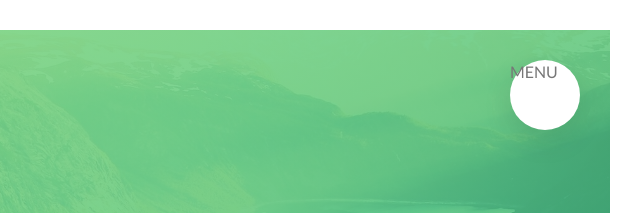
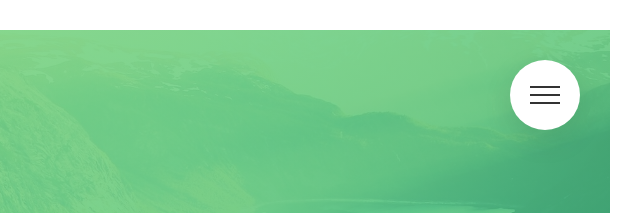
Before and after one commit to concentrator/natours, a website: page index.html in a window 1280 px wide. Shown: the top 213 px of the page, 640-1280 px from the left. Drawn offline with Linux system fonts and the light colour scheme.

Commit message:
Adds button icon

```diff
--- a/index.html
+++ b/index.html
@@ -15,7 +15,9 @@
   <body>
     <div class="navigation">
       <input type="checkbox" class="navigation__checkbox visually-hidden" id="navi-toggle">
-      <label for="navi-toggle" class="navigation__button">MENU</label>
+      <label for="navi-toggle" class="navigation__button">
+        <span class="navigation__icon"></span>
+      </label>
       <div class="navigation__background"></div>
       <nav class="navigation__nav">
         <ul class="navigation__list">
--- a/scss/layout/_navigation.scss
+++ b/scss/layout/_navigation.scss
@@ -11,6 +11,8 @@
     border-radius: 50%;
     z-index: 200;
     box-shadow: 0 1rem 3rem 0 rgba($color-black, 0.1);
+    text-align: center;
+    cursor: pointer;
   }
 
   &__background {
@@ -84,4 +86,49 @@
     width: 100%;
     opacity: 1;
   }
+
+  &__icon {
+    position: relative;
+    top: 50%;
+    margin-top: -1px;
+
+    &,
+    &::before,
+    &::after {
+      display: inline-block;
+      vertical-align: top;
+      width: 3rem;
+      height: 2px;
+      background-color: $color-grey-dark-3;
+      transition: all 0.3s;
+    }
+
+    &::before,
+    &::after {
+      content: "";
+      position: absolute;
+      left: 0;
+      // transition: all 2s;
+    }
+
+    &::before { top: -0.8rem; }
+    &::after { top: 0.8rem; }
+  }
+
+  &__button:hover &__icon::before { top: -1rem; }
+  &__button:hover &__icon::after { top: 1rem; }
+
+  &__checkbox:checked + &__button &__icon {
+    background-color: transparent;
+
+    &::before {
+      top: 0;
+      transform: rotate(135deg);
+    }
+
+    &::after {
+      top: 0;
+      transform: rotate(-135deg);
+    }
+  }
 }
```
Also changed, not shown: css/style.css.
